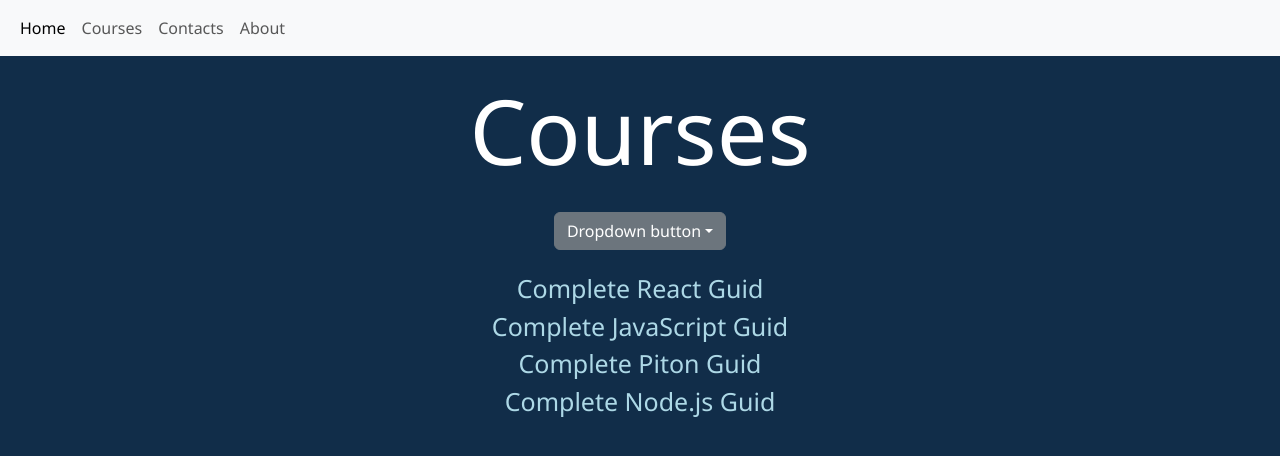
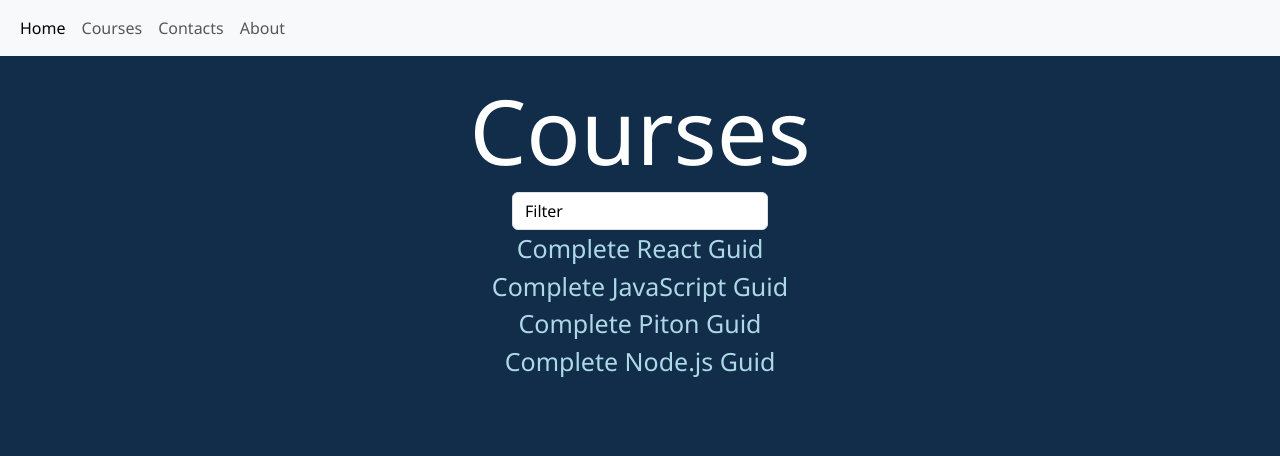
Before and after one commit to Lvjasha/react-router, a React (Create React App) app: page /courses in a window 1280 px wide. Shown: the top 456 px of the page. Built offline with nearby package versions, Linux system fonts and the light colour scheme.

Commit message:
DropDown

```diff
--- /dev/null
+++ b/src/UI/DropDown.jsx
@@ -0,0 +1,25 @@
+//import { useEffect } from 'react';
+//import courses from '../data/courses';
+import styles from './DropDown.module.css';
+const DropDown = (props) => {
+    const { sortCourses, setSortKey, courses } = props;
+
+    //
+
+    return (
+        <>
+            <select
+                className={styles.form}
+                onChange={(e) =>
+                    sortCourses(courses, setSortKey(e.target.value))
+                }
+            >
+                <option defaultValue>Filter</option>
+                <option value="title">Filter by title</option>
+                <option value="id">Filter by id</option>
+            </select>
+        </>
+    );
+};
+
+export default DropDown;
--- /dev/null
+++ b/src/UI/DropDown.module.css
@@ -0,0 +1,18 @@
+.form {
+    display: block;
+    width: 20%;
+    font-size: 1rem;
+    font-weight: 400;
+    line-height: 1.5;
+    padding: 0.375rem 2.25rem 0.375rem 0.75rem;
+    appearance: none;
+    background-color: var(--bs-body-bg);
+    background-image: var(--bs-form-select-bg-img),
+        var(--bs-form-select-bg-icon, none);
+    background-repeat: no-repeat;
+    background-position: right 0.75rem center;
+    background-size: 16px 12px;
+    border: var(--bs-border-width) solid var(--bs-border-color);
+    margin: auto 40%;
+    border-radius: var(--bs-border-radius);
+}
--- a/src/components/Courses.jsx
+++ b/src/components/Courses.jsx
@@ -2,6 +2,7 @@ import { Link, useNavigate, useLocation } from 'react-router-dom';
 import queryString from 'query-string';
 import courses from '../data/courses';
 import { useState, useEffect } from 'react';
+import DropDown from '../UI/DropDown';
 
 const SORT_KEYS = ['title', 'slug', 'id'];
 
@@ -18,12 +19,14 @@ const Courses = () => {
     const location = useLocation();
     const query = queryString.parse(location.search);
     const navigate = useNavigate();
+    //Значение ссылки
     const [sortKey, setSortKey] = useState(query.sort);
+    //объект со всеми отсортированными курсами
     const [sortedCourses, setSortedCourses] = useState(
         sortCourses(courses, sortKey)
     );
 
-    console.log(sortCourses(courses, sortKey));
+    //console.log(sortCourses(courses, sortKey));
 
     useEffect(() => {
         if (!SORT_KEYS.includes(sortKey)) {
@@ -33,38 +36,19 @@ const Courses = () => {
         }
     }, [sortKey, navigate]);
 
+    useEffect(() => {
+        setSortedCourses(sortCourses(courses, sortKey));
+    }, [...courses, sortKey]);
+
     return (
         <>
             <h1>{sortKey ? `Courses sorted by ${sortKey}` : 'Courses'}</h1>
+            <DropDown
+                courses={courses}
+                sortCourses={sortCourses}
+                setSortKey={setSortKey}
+            />
 
-            <div class="dropdown">
-                <button
-                    class="btn btn-secondary dropdown-toggle"
-                    type="button"
-                    id="dropdownMenuButton1"
-                    data-bs-toggle="dropdown"
-                    aria-expanded="false"
-                >
-                    Dropdown button
-                </button>
-                <ul class="dropdown-menu" aria-labelledby="dropdownMenuButton1">
-                    <li>
-                        <a class="dropdown-item" href="#">
-                            Id
-                        </a>
-                    </li>
-                    <li>
-                        <a class="dropdown-item" href="#">
-                            Title
-                        </a>
-                    </li>
-                    <li>
-                        <a class="dropdown-item" href="#">
-                            Slug
-                        </a>
-                    </li>
-                </ul>
-            </div>
             {sortedCourses.map((course) => (
                 <div key={course.id}>
                     <Link to={course.slug} className="courseLink">
--- /dev/null
+++ b/src/components/SortCourses.jsx
@@ -0,0 +1,5 @@
+const SortCourses = () => {
+    return <div>SortCourses</div>;
+};
+
+export default SortCourses;
```
